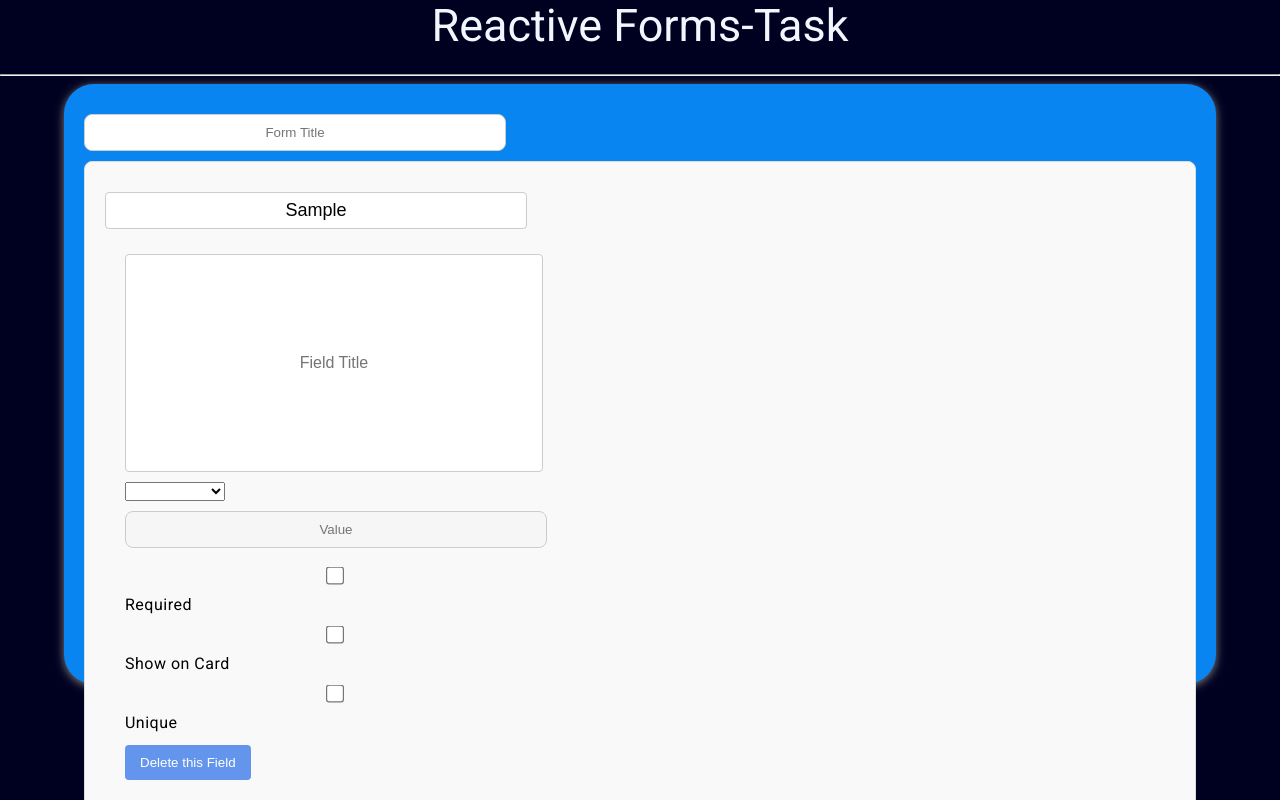
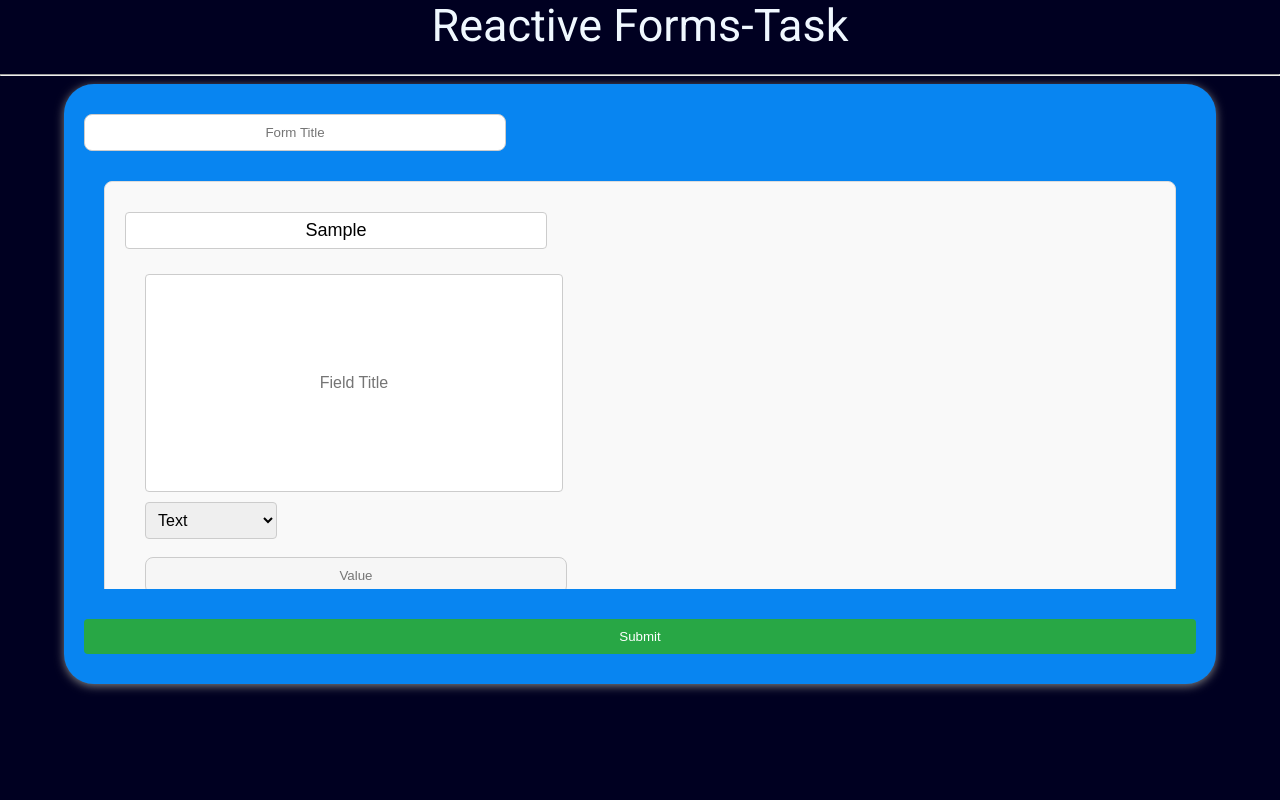
Before and after one commit to karunakar516/Inncircles-Task, an Angular app in the folder angular-reactiveforms-mongodb/: page / in a window 1280 px wide. Both pictures are taken after typing "Sample" into the empty fields and a click on the button "Add Field". Shown: the top 800 px of the page. Built offline with nearby package versions, Linux system fonts and the light colour scheme.

Commit message:
Merge Complete Changes

```diff
--- a/angular-reactiveforms-mongodb/src/app/user-form/user-form.component.html
+++ b/angular-reactiveforms-mongodb/src/app/user-form/user-form.component.html
@@ -1,8 +1,8 @@
 <h2>Reactive Forms-Task</h2>
-<hr/>
+<hr />
 <form [formGroup]="userForm" (ngSubmit)="submit()">
   <input class="fTitle" formControlName="formTitle" placeholder="Form Title" />
-  <div formArrayName="sections">
+  <div formArrayName="sections" class="sections">
     <div
       *ngFor="let section of getSections().controls; let i = index"
       [formGroupName]="i"
@@ -17,13 +17,15 @@
           class="field-container"
         >
           <input formControlName="title" placeholder="Field Title" />
+          <div class="field-options">
             <select formControlName="body">
-            <option value="text">Text</option>
+              <option [defaultSelected]="true" value="text">Text</option>
               <option value="number">Number</option>
               <option value="date">Date</option>
               <option value="multiSelect">Multi Select</option>
               <option value="singleSelect">Single Select</option>
             </select>
+          </div>
 
           <input
             *ngIf="!isMultiSelectOrSingleSelect(field)"
@@ -49,11 +51,13 @@
             <button type="button" (click)="addOption(i, j)">Add Option</button>
           </div>
 
-          <input type="checkbox" formControlName="require" /> Required
-          <input type="checkbox" formControlName="showCard" /> Show on Card
-          <input type="checkbox" formControlName="unique" /> Unique
+          <div style="flex-direction: row;">Required<input type="checkbox" formControlName="require"/></div>
+          <div style="flex-direction: row;">Show On Card<input type="checkbox" formControlName="showCard" /> </div>
+          <div style="flex-direction: row; ">Unique<input type="checkbox" formControlName="unique" /></div>
 
-          <button type="button" (click)="removeField(i,j)">Delete this Field</button>
+          <button type="button" class="dlt" (click)="removeField(i, j)">
+            Delete this Field
+          </button>
         </div>
       </div>
       <button type="button" class="add-btn" (click)="addField(i)">Add Field</button>
```
Lines whose indentation alone changed are shown as unchanged.
